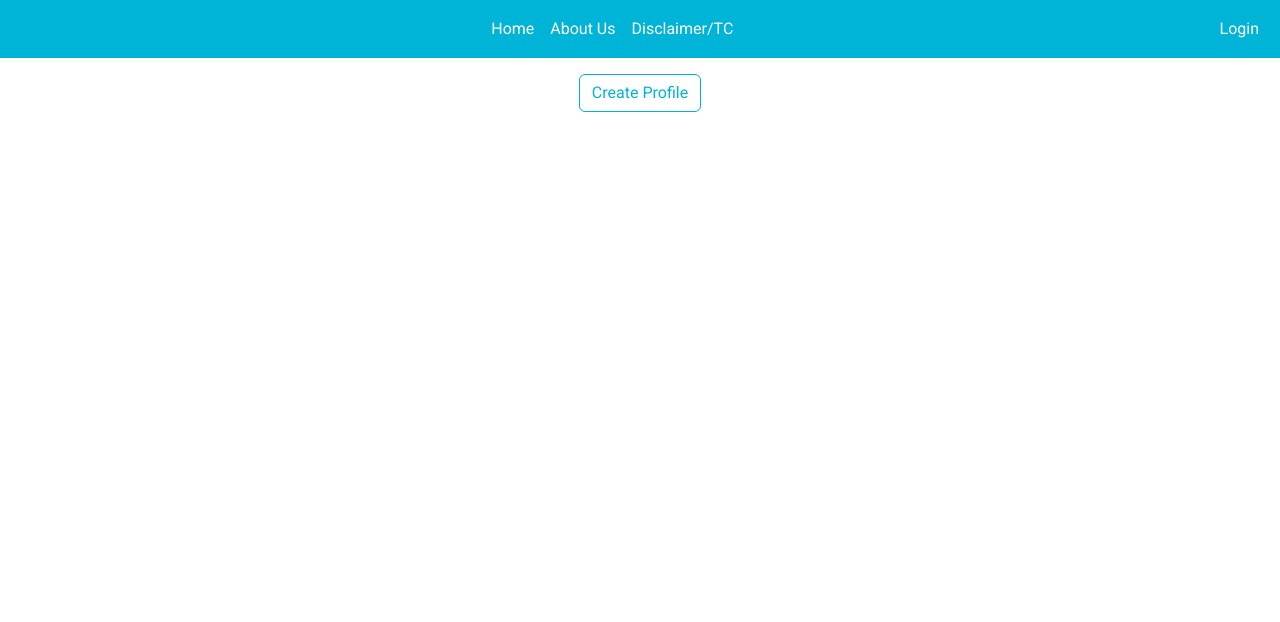
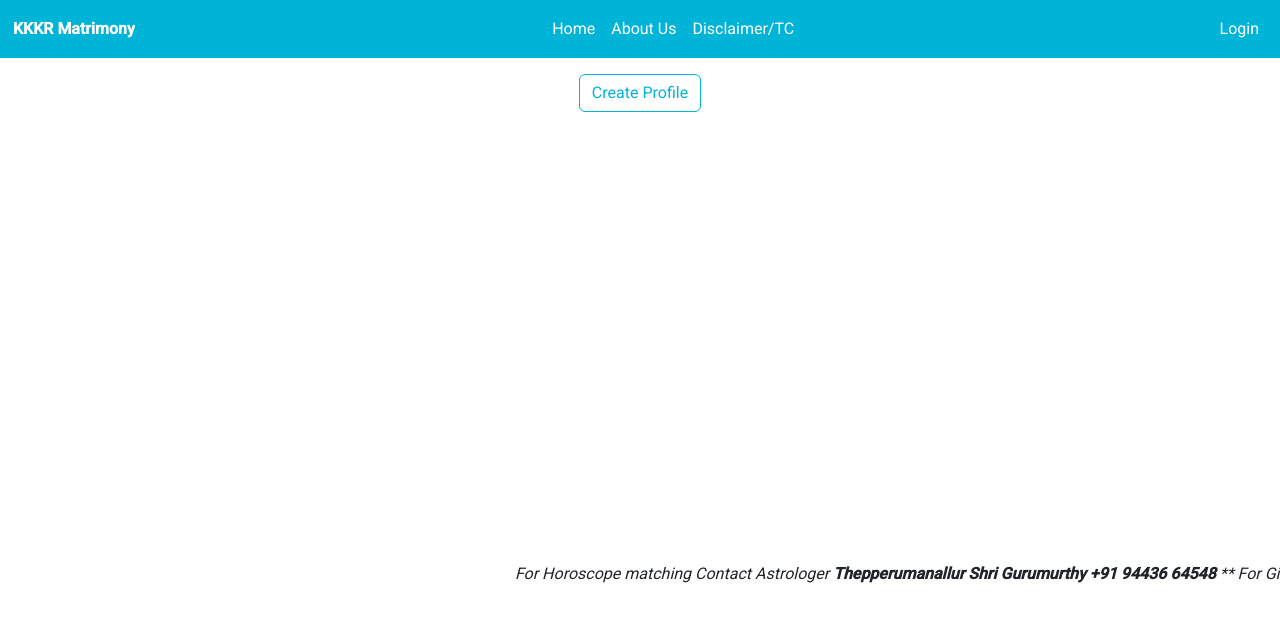
Before and after one commit to VTSrepo/Kmatrimony_ui, an Angular app: page /profiles/home in a window 1280 px wide. Shown: the top 622 px of the page. Built offline with nearby package versions, Linux system fonts and the light colour scheme; no server answers.

Commit message:
phase 2 easy wins fixes

```diff
--- a/src/app/home/home.component.html
+++ b/src/app/home/home.component.html
@@ -12,4 +12,7 @@
   <div class="mt-3">
     <app-carousel></app-carousel>
   </div>
+  <div class="mt-3 text-center">
+    <h3>For Registrations, please contact Kalpanakkrmatrimony@gmail.com</h3>
+  </div>
 </div>
--- a/src/app/home/subscriber-home/subscriber-home.component.ts
+++ b/src/app/home/subscriber-home/subscriber-home.component.ts
@@ -11,8 +11,8 @@ import { Router } from '@angular/router';
   styleUrls: ['./subscriber-home.component.scss'],
 })
 export class SubscriberHomeComponent implements OnInit {
-  myProfiles:Profile[] = [];
-  shortlistings:Profile[] = [];
+  myProfiles: Profile[] = [];
+  shortlistings: Profile[] = [];
   isAdmin: boolean = false;
   showMatchTable = false;
   profile!: Profile;
@@ -20,40 +20,43 @@ export class SubscriberHomeComponent implements OnInit {
   constructor(
     private homeService: HomeService,
     private authService: AuthService,
-    private router: Router,
+    private router: Router
   ) {}
 
   ngOnInit(): void {
-
     this.homeService.profilesBySubscriberId().subscribe((res) => {
       this.myProfiles = res;
-      this.homeService.shortlistings({profile_code:this.myProfiles[0].profile_code}).subscribe((res) => {
-        this.shortlistings = res;
-      });
+      if (history.state && history.state.retainSearch) {
+        this.profile = this.myProfiles[0];
+        this.showMatchTable = true;
+      }
+      this.homeService
+        .shortlistings({ profile_code: this.myProfiles[0].profile_code })
+        .subscribe((res) => {
+          this.shortlistings = res;
+        });
     });
 
-
     this.authService.isAdmin$.subscribe((isAdmin) => {
-      if(isAdmin){
+      if (isAdmin) {
         this.isAdmin = isAdmin;
       } else {
-        this.isAdmin = this.authService.validateAdmin()
+        this.isAdmin = this.authService.validateAdmin();
       }
     });
-
   }
 
   gotoProfile() {
     this.router.navigate(['/profiles/create-profile']);
   }
 
-  reloadHome(){
-    this.homeService.shortlistings({profile_code:this.myProfiles[0].profile_code}).subscribe((res) => {
-      this.shortlistings = res;
-      this.showMatchTable = false
-    });
-
-
+  reloadHome() {
+    this.homeService
+      .shortlistings({ profile_code: this.myProfiles[0].profile_code })
+      .subscribe((res) => {
+        this.shortlistings = res;
+        this.showMatchTable = false;
+      });
   }
 
   matchEmitter(profile: any) {
--- a/src/app/profiles/profile-create/profile-create.component.html
+++ b/src/app/profiles/profile-create/profile-create.component.html
@@ -165,6 +165,7 @@
               <select
                 class="form-select"
                 aria-label="Default select example"
+                [disabled]="!isAdmin"
                 [(ngModel)]="profile.subscriber_id"
                 (change)="setSubscriberDetails(profile.subscriber_id)"
               >
@@ -605,6 +606,7 @@
       <div class="btn-container mt-3">
         <button
           class="btn btn-primary"
+          *ngIf="isEditable === true"
           [disabled]="
             !profile.dob ||
             !profile.birth_time ||
--- a/src/app/profiles/profile-create/profile-create.component.ts
+++ b/src/app/profiles/profile-create/profile-create.component.ts
@@ -3,7 +3,7 @@ import { UtilityService } from 'src/app/shared/services/utility.service';
 import { ProfileService } from '../profile.service';
 import { MatDialog } from '@angular/material/dialog';
 import { InfoDialogComponent } from 'src/app/shared/info-dialog/info-dialog.component';
-import { NavigationEnd, Router } from '@angular/router';
+import { ActivatedRoute, NavigationEnd, Router } from '@angular/router';
 import { CommonService, RefType } from 'src/app/shared/services/common.service';
 import { AuthService } from 'src/app/shared/services/auth.service';
 import { filter } from 'rxjs';
@@ -305,6 +305,7 @@ export class ProfileCreateComponent implements OnInit {
   currentUrl = '';
 
   isAdmin: boolean = false;
+  routeToSearchMatch = false;
   isEditable: boolean = true;
 
   constructor(
@@ -313,17 +314,20 @@ export class ProfileCreateComponent implements OnInit {
     private commonService: CommonService,
     private dialog: MatDialog,
     private router: Router,
-    private authService: AuthService
-  ) {}
+    private authService: AuthService,
+    private route: ActivatedRoute
+  ) {
+    this.routeToSearchMatch =
+      this.route.snapshot.queryParamMap.get('match') === 'true';
+  }
 
   ngOnInit(): void {
     this.authService.isAdmin$.subscribe((isAdmin) => {
-      if(isAdmin){
+      if (isAdmin) {
         this.isAdmin = isAdmin;
       } else {
-        this.isAdmin = this.authService.validateAdmin()
+        this.isAdmin = this.authService.validateAdmin();
       }
-
     });
 
     this.commonService.getReferenceData('Pfor').subscribe((pfor) => {
@@ -364,7 +368,8 @@ export class ProfileCreateComponent implements OnInit {
       const loggedinSubcriber = JSON.parse(
         localStorage.getItem('user') || '{}'
       ).subscriber_id;
-      this.isEditable = this.profile.subscriber_id === loggedinSubcriber?true:false;
+      this.isEditable =
+        this.profile.subscriber_id === loggedinSubcriber ? true : false;
     } else {
       this.profile.marriage_status = 'UnMarried';
       this.profile.mother_tongue = 'Tamil';
@@ -422,12 +427,11 @@ export class ProfileCreateComponent implements OnInit {
       });
 
       dialogRef.afterClosed().subscribe((data) => {
-        if(this.isAdmin){
+        if (this.isAdmin) {
           this.router.navigate(['/profiles/home']);
         } else {
           this.router.navigate(['/home']);
         }
-
       });
     });
   }
@@ -435,6 +439,11 @@ export class ProfileCreateComponent implements OnInit {
   goBack() {
     if (this.authService.previousUrl.includes('profiles')) {
       this.router.navigate(['/profiles/home']);
+    } else if (
+      this.authService.previousUrl.includes('home') &&
+      this.routeToSearchMatch
+    ) {
+      this.router.navigate(['/home'], {state: {retainSearch:true}});
     } else {
       this.router.navigate(['/home']);
     }
--- a/src/app/shared/components/subscriber-search-table/subscriber-search-table.component.ts
+++ b/src/app/shared/components/subscriber-search-table/subscriber-search-table.component.ts
@@ -12,7 +12,6 @@ import { Router } from '@angular/router';
 export class SubscriberSearchTableComponent implements OnInit {
   @Input()
   set profileTableData(value: any) {
-    console.log(value);
     this.dataSource.data = value;
   }
   @Input() showListingAction = false;
@@ -62,7 +61,7 @@ export class SubscriberSearchTableComponent implements OnInit {
   }
 
   gotoProfile(profile: any) {
-    this.router.navigate(['/profiles/create-profile'], { state: profile });
+    this.router.navigate(['/profiles/create-profile'], { state: profile, queryParams:{match:true} });
   }
 
   loadMatch(profile: any) {
--- a/src/app/shared/footer/footer.component.html
+++ b/src/app/shared/footer/footer.component.html
@@ -0,0 +1,5 @@
+<div class="ad-container mt-4">
+    <div class="ad-scoll-content">
+        <i>For Horoscope matching Contact Astrologer <b>Thepperumanallur Shri Gurumurthy +91 94436 64548 </b>** For Gift Sarees at reasonable price contact <b>KKKR Boutique at 9566220793</b></i>
+    </div>
+</div>
--- a/src/app/shared/footer/footer.component.scss
+++ b/src/app/shared/footer/footer.component.scss
@@ -2,11 +2,27 @@
    color:white!important;
 }
 
-#footer {
-    //position: absolute;
-    //bottom: 0;
-    width: 100%;
-    background-color: #474b4f !important;
-    color:white
-    //height: 2.5rem;            /* Footer height */
+
+/* src/app/marquee/marquee.component.scss */
+.ad-container {
+  width: 100%;
+  overflow: hidden; // Hide content outside the container
+  white-space: nowrap; // Prevent text from wrapping
+  box-sizing: border-box;
+}
+
+.ad-scoll-content {
+  display: inline-block; // Allow content to be on one line
+  animation: marquee-scroll 50s linear infinite; // Adjust speed as needed
+   position: relative; // Important for 'left' to work
+  left: 50%; // Start from center of parent
+}
+
+@keyframes marquee-scroll {
+  from {
+    transform: translateX(0%);
   }
+  to {
+    transform: translateX(-100%); // Move content off-screen to the left
+  }
+}
--- a/src/app/shared/header/header.component.html
+++ b/src/app/shared/header/header.component.html
@@ -11,6 +11,7 @@
 ></script>
 <nav class="navbar navbar-expand-lg navbar-light">
   <div class="container-fluid" *ngIf="showHeader">
+    <span style="color:white"><b>KKKR Matrimony</b></span>
     <!-- <img class="app-logo" src="../../assets/img/logo.webp" /> -->
     <button
       class="navbar-toggler"
--- a/src/environments/environment.ts
+++ b/src/environments/environment.ts
@@ -1,6 +1,6 @@
 export const environment = {
 apiUrl:'http://ec2-13-232-100-135.ap-south-1.compute.amazonaws.com/',
 //apiUrl:'http://localhost:3000/',
-localUrl:'https://kkkr.in/',
-//localUrl:'http://localhost:5000/'
+//localUrl:'https://kkkr.in/',
+localUrl:'http://localhost:5000/'
 }
```
